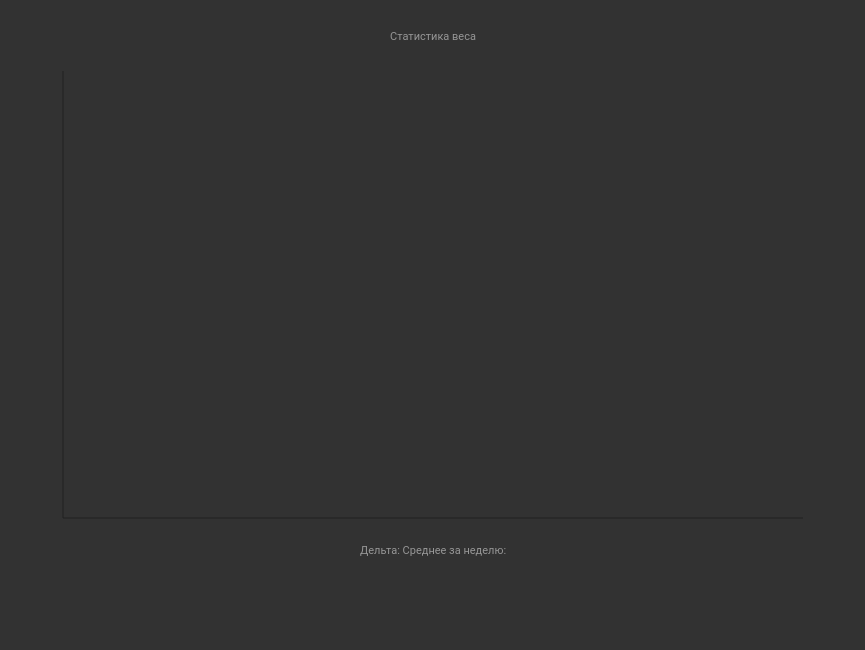
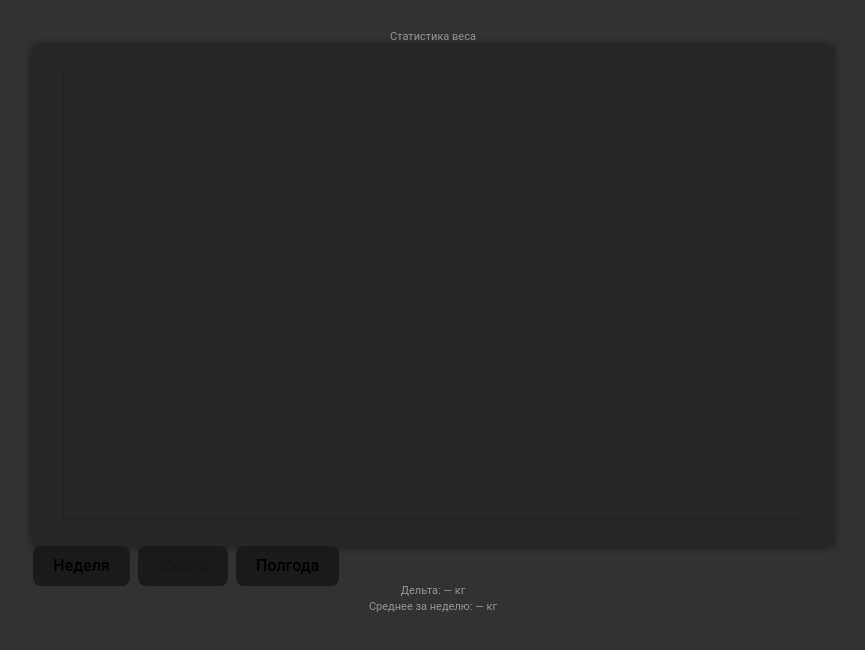
Before and after one commit to Yukky887/FitnessTracker-React, a React (Vite) app in the folder FitTreck/: page /weight-stats in a window 1280 px wide. Shown: the top 650 px of the page, without its empty margins (207-1072 px from the left). Built offline with nearby package versions, Linux system fonts and the light colour scheme.

Commit message:
Add filter for graphic

```diff
--- a/FitTreck/src/HomePage.tsx
+++ b/FitTreck/src/HomePage.tsx
@@ -39,7 +39,7 @@ export function HomePage({ entries, setEntries }: { entries: WeightEntry[], setE
                 <p style={{ fontSize: 32, fontWeight: 600 }}>
                     {currentWeight !== null ? `${currentWeight} кг` : "Нет данных"}
                 </p>
-                {points.length === 0 ? (
+                {points.length <= 2 ? (
                     <p>Недостаточно данных для графика</p>
                 ) : (
                     <WeightChart
--- /dev/null
+++ b/FitTreck/src/PeriodSelector.tsx
@@ -0,0 +1,23 @@
+import type { Period } from "./useWeightStats";
+
+export function PeriodSelector({
+    value,
+    onChange,
+}: {
+    value: Period;
+    onChange: (p: Period) => void;
+}) {
+    return(
+        <div style={{ display: "flex", gap: 8 }}>
+            <button onClick={() => onChange("week")} disabled={value === "week"}>
+                Неделя
+            </button>
+            <button onClick={() => onChange("month")} disabled={value === "month"}>
+                Месяц
+            </button>
+            <button onClick={() => onChange("half-year")} disabled={value === "half-year"}>
+                Полгода
+            </button>
+        </div>
+    );
+}
--- /dev/null
+++ b/FitTreck/src/WeightChart.css
@@ -0,0 +1,30 @@
+.add-graphic-container {
+    display: flex;
+    justify-content: center;
+    align-items: center;
+    width: 400px;
+    height: 300px;
+    background-color: #272727;
+    border-radius: 4px;
+    box-shadow: 0px 0px 10px rgba(0, 0, 0, 0.6);
+}
+
+.add-graphic-container.clickable {
+    cursor: pointer;
+}
+
+.add-graphic-container.clickable:hover {
+    transform: scale(1.02);
+    transition: transform 0.2s ease;
+}
+
+.weight-stats-page-container {
+    display: flex;
+    justify-content: center;
+    align-items: center;
+    width: 800px;
+    height: 500px;
+    background-color: #272727;
+    border-radius: 4px;
+    box-shadow: 0px 0px 10px rgba(0, 0, 0, 0.6);
+}
--- a/FitTreck/src/WeightChart.tsx
+++ b/FitTreck/src/WeightChart.tsx
@@ -1,4 +1,5 @@
 import { LineChart, Line, XAxis, YAxis, Tooltip } from "recharts";
+import "./WeightChart.css";
 
 export interface WeightPoint {
     date: string;
@@ -28,7 +29,7 @@ export function WeightChart({ data, showAxis = false, onClick, className, width,
                 data={data}
             >
                 <Tooltip active={isActiveTooltip} />
-                <XAxis axisLine={{ stroke: "#202020" }} dataKey="date" tick={showAxis} />
+                <XAxis axisLine={{ stroke: "#202020" }} dataKey="label" tick={showAxis} />
                 <YAxis axisLine={{ stroke: "#202020" }} tick={showAxis} domain={['auto', 'auto']} />
                 <Line
                     type="monotone"
--- a/FitTreck/src/WeightStatsPage.tsx
+++ b/FitTreck/src/WeightStatsPage.tsx
@@ -1,9 +1,12 @@
+import dayjs from 'dayjs';
 import { WeightChart } from './WeightChart';
 import type { WeightEntry } from './types';
-import { useWeightStats } from './useWeightStats';
+import { useWeightStats, type Period } from './useWeightStats';
+import { PeriodSelector } from './PeriodSelector';
+import { useState } from 'react';
 
 export function WeightStatsPage({ entries }: { entries: WeightEntry[] }) {
-    const period = "half-year"
+    const [period, setPeriod] = useState<Period>("month");
     const { points, delta, avgPerWeek } = useWeightStats(entries, period)
 
     return (
@@ -17,7 +20,15 @@ export function WeightStatsPage({ entries }: { entries: WeightEntry[] }) {
                 height={500}
                 isActiveTooltip={true}
             />
-            <p>Дельта: {delta} Среднее за неделю: {avgPerWeek} </p>
+            <PeriodSelector
+                value={period}
+                onChange={setPeriod}
+            />
+            <p>
+                Дельта: {delta?.toFixed(1) ?? "—"} кг
+                <br />
+                Среднее за неделю: {avgPerWeek?.toFixed(2) ?? "—"} кг
+            </p>
         </div>
     );
 }
--- a/FitTreck/src/types.ts
+++ b/FitTreck/src/types.ts
@@ -4,6 +4,7 @@ export interface WeightEntry {
     id: string;
     points: number;
     date: ISODate;
+    label: ISODate;
     weight: number;
     notes?: string;
 }
--- a/FitTreck/src/useWeightStats.ts
+++ b/FitTreck/src/useWeightStats.ts
@@ -28,20 +28,23 @@ export function useWeightStats(
         .sort((a, b) => dayjs(a.date).valueOf() - dayjs(b.date).valueOf());
 
     const points: WeightPoint[] = recentEntries.map(entry => ({
-        date: dayjs(entry.date).format("DD.MM"),
+        date: entry.date,
+        label: dayjs(entry.date).format("DD.MM"),
         weight: entry.weight,
     }));
 
     const delta =
-        points.length >= 2
-            ? points[0].weight - points[points.length - 1].weight
+        recentEntries.length >= 2
+            ? recentEntries[recentEntries.length - 1].weight -
+            recentEntries[0].weight
             : null;
 
     const avgPerWeek =
-        delta !== null
-            ? delta / (days / 7)
+        delta !== null && recentEntries.length >= 2
+            ? delta /
+            (dayjs(recentEntries[recentEntries.length - 1].date)
+                .diff(dayjs(recentEntries[0].date), "day") / 7)
             : null;
-
     return {
         points,
         delta,
```
Also changed, not shown: 1 other file (tests, documents, lock files or other folders).
